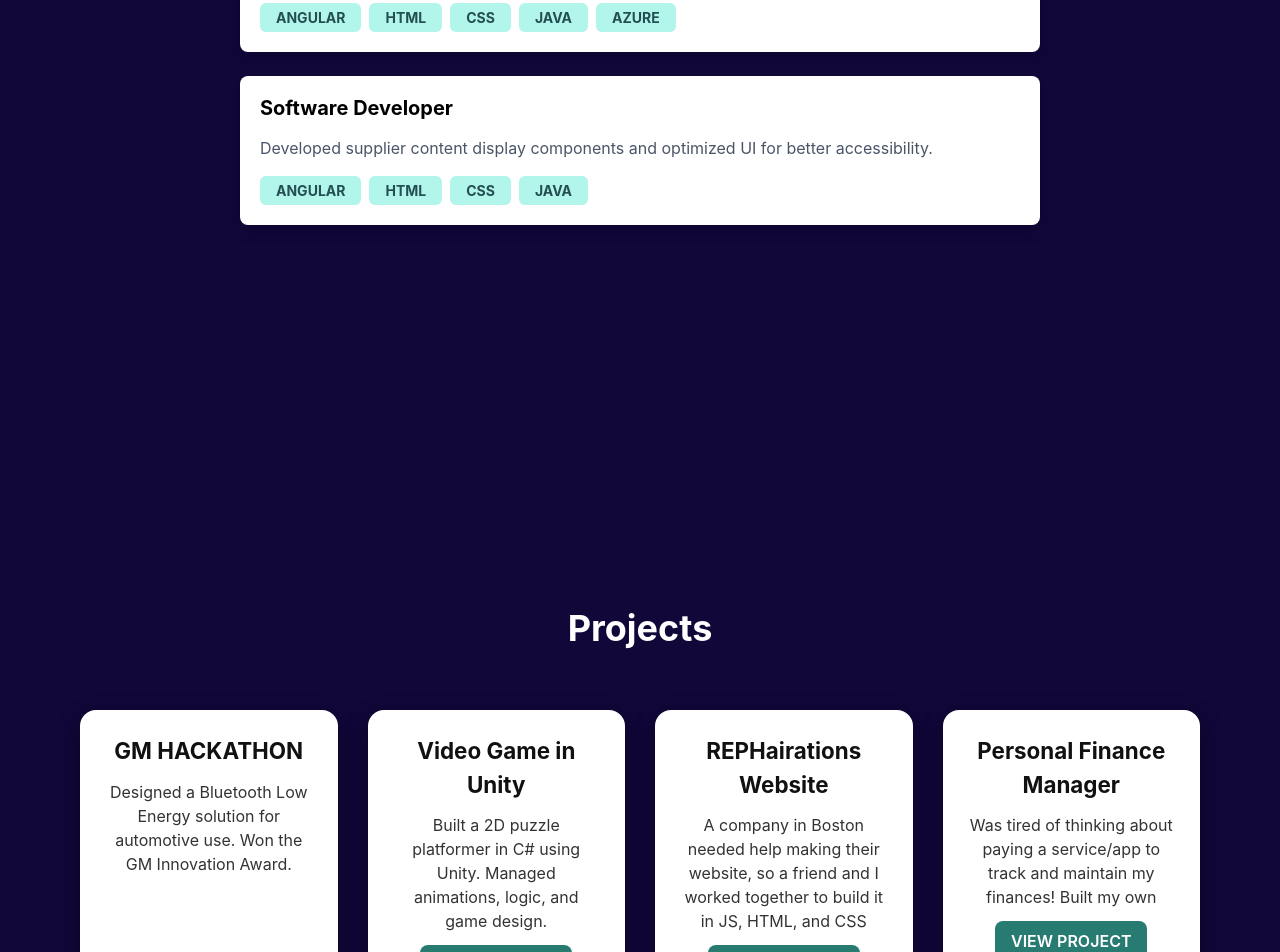
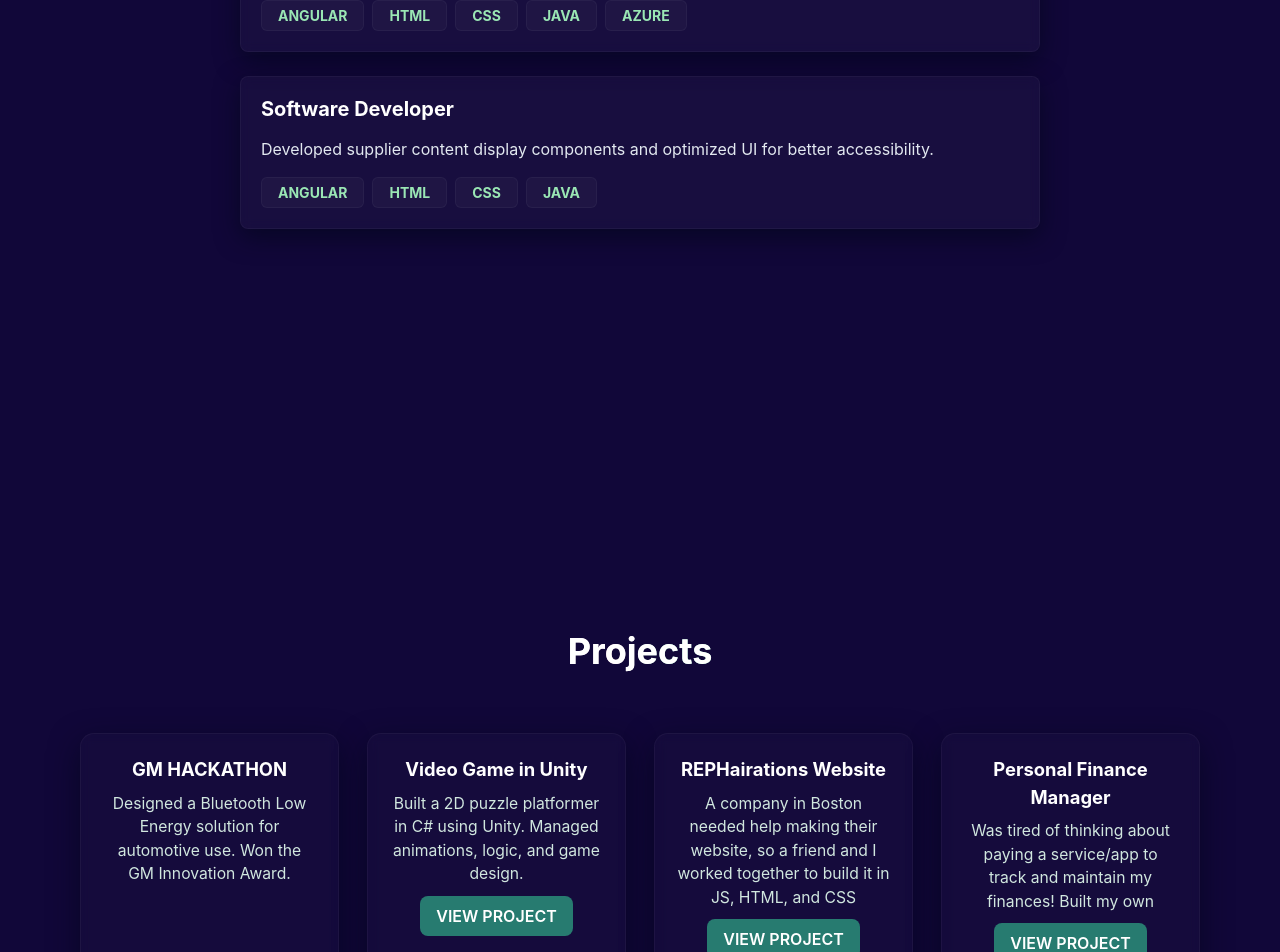
Before and after one commit to ishaniKapoor/portfolio, a React (Create React App) app: page / in a window 1280 px wide. Shown: the part 1186-2138 px from the top of the page. Built offline with nearby package versions, Linux system fonts and the light colour scheme.

Commit message:
changed styling and layout on all sections

```diff
--- a/src/components/CardExperience.js
+++ b/src/components/CardExperience.js
@@ -1,30 +1,43 @@
 import { Heading, VStack, Text, Box, Wrap, WrapItem, Badge } from "@chakra-ui/react";
 import React from "react";
+import "./LandingSection.css";
+import { motion } from "framer-motion";
 
 const CardExperience = ({ title, description, languages }) => {
   return (
+    <motion.div whileHover={{ translateY: -6 }} style={{ width: "100%" }}>
       <VStack
-      bg="white"
+        bg="rgba(255,255,255,0.03)"
         borderRadius="lg"
-      boxShadow="lg"
+        boxShadow="0 8px 24px rgba(2,6,23,0.6)"
         p={5}
         align="start"
         spacing={4}
         width="100%"
+        style={{ backdropFilter: "blur(6px)", border: "1px solid rgba(255,255,255,0.04)" }}
       >
-      <Heading color="black" size="md">{title}</Heading>
-      <Text color="gray.600">{description}</Text>
+        <Heading color="white" size="md">
+          {title}
+        </Heading>
+        <Text color="gray.200">{description}</Text>
 
         <Wrap>
           {languages.map((language, index) => (
             <WrapItem key={index}>
-            <Badge colorScheme="teal" px={4} py={1} borderRadius="md" fontSize="sm">
+              <Badge
+                px={4}
+                py={1}
+                borderRadius="md"
+                fontSize="sm"
+                style={{ background: "rgba(255,255,255,0.03)", color: "#9AE6B4", border: "1px solid rgba(255,255,255,0.04)" }}
+              >
                 {language}
               </Badge>
             </WrapItem>
           ))}
         </Wrap>
       </VStack>
+    </motion.div>
   );
 };
 
--- a/src/components/ExperienceSection.js
+++ b/src/components/ExperienceSection.js
@@ -2,6 +2,8 @@ import React from "react";
 import FullScreenSection from "./FullScreenSection";
 import { Heading, VStack } from "@chakra-ui/react";
 import CardExperience from "./CardExperience";
+import { motion, useReducedMotion } from "framer-motion";
+import "./LandingSection.css";
 
 const experiences = [
   {
@@ -17,6 +19,8 @@ const experiences = [
 ];
 
 const ExperienceSection = () => {
+  const shouldReduceMotion = useReducedMotion();
+
   return (
     <FullScreenSection
       justifyContent="center"
@@ -29,14 +33,27 @@ const ExperienceSection = () => {
       px={{ base: 4, md: 8, lg: 16 }}
       p={8}
     >
-      <Heading as="h1" id="experience-section" color="white" mb={6}>
+      <motion.div
+        initial={shouldReduceMotion ? {} : { opacity: 0, y: -8 }}
+        animate={shouldReduceMotion ? {} : { opacity: 1, y: 0 }}
+        transition={{ duration: 0.8 }}
+      >
+        <Heading as="h1" id="experience-section" color="white" mb={6} className="name-gradient">
           Experience
         </Heading>
+      </motion.div>
+
+      <motion.div
+        initial={shouldReduceMotion ? {} : { opacity: 0, y: 12 }}
+        animate={shouldReduceMotion ? {} : { opacity: 1, y: 0 }}
+        transition={{ duration: 0.9, delay: 0.12 }}
+      >
         <VStack spacing={6} width="100%" maxW="800px">
           {experiences.map((experience) => (
             <CardExperience key={experience.title} {...experience} />
           ))}
         </VStack>
+      </motion.div>
     </FullScreenSection>
   );
 };
--- a/src/components/ProjectsSection.css
+++ b/src/components/ProjectsSection.css
@@ -1,40 +1,43 @@
 .gallery-grid {
   display: grid;
-    grid-template-columns: repeat(auto-fit, minmax(250px, 1fr));
-    gap: 30px;
+  grid-template-columns: repeat(auto-fit, minmax(240px, 1fr));
+  gap: 28px;
   width: 100%;
   padding: 20px 0;
 }
 
 .gallery-card {
-    background: white;
-    border-radius: 16px;
-    box-shadow: 0 8px 24px rgba(0, 0, 0, 0.3);
-    transition: transform 0.3s ease, box-shadow 0.3s ease;
+  background: rgba(255,255,255,0.02);
+  color: #e6eef3;
+  border-radius: 14px;
+  box-shadow: 0 10px 30px rgba(2,6,23,0.6);
+  transition: transform 0.28s ease, box-shadow 0.28s ease;
   display: flex;
   flex-direction: column;
   justify-content: space-between;
-    padding: 24px;
+  padding: 22px;
   height: 100%;
+  border: 1px solid rgba(255,255,255,0.04);
+  backdrop-filter: blur(6px);
 }
 
 .gallery-card:hover {
-    transform: scale(1.02);
-    box-shadow: 0 12px 32px rgba(0, 0, 0, 0.4);
+  transform: translateY(-6px) scale(1.01);
+  box-shadow: 0 18px 48px rgba(2,6,23,0.7);
 }
 
 .gallery-card .card-title {
-    font-size: 1.4em;
-    font-weight: bold;
-    margin-bottom: 12px;
-    color: #111;
+  font-size: 1.15em;
+  font-weight: 700;
+  margin-bottom: 8px;
+  color: white;
 }
 
 .gallery-card .card-text {
   flex-grow: 1;
-    font-size: 1em;
-    color: #333;
-    margin-bottom: 20px;
+  font-size: 0.98em;
+  color: #d1e7df;
+  margin-bottom: 18px;
 }
 
 .gallery-card .btn-primary {
@@ -51,3 +54,8 @@
 .gallery-card .btn-primary:hover {
   background: linear-gradient(135deg, rgb(50, 124, 96) 100%, rgb(39, 123, 112) 0%);
 }
+
+/* Make cards consistent with LandingSection spacing on small screens */
+@media (max-width: 480px) {
+  .gallery-card { padding: 18px; }
+}
--- a/src/components/ProjectsSection.js
+++ b/src/components/ProjectsSection.js
@@ -4,6 +4,8 @@ import { Heading, Container, Box } from "@chakra-ui/react";
 import Card from "react-bootstrap/Card";
 import Button from "react-bootstrap/Button";
 import "./ProjectsSection.css";
+import { motion, useReducedMotion } from "framer-motion";
+import "./LandingSection.css";
 
 const ProjectsSection = () => {
   const projects = [
@@ -28,6 +30,8 @@ const ProjectsSection = () => {
     }
   ];
 
+  const shouldReduceMotion = useReducedMotion();
+
   return (
     <FullScreenSection
       justifyContent="center"
@@ -42,15 +46,26 @@ const ProjectsSection = () => {
       id="projects-section"
     >
       <Container maxW="container.xl" centerContent>
-        <Heading as="h1" color="white" mb={10}>
+        <motion.div
+          initial={shouldReduceMotion ? {} : { opacity: 0, y: -8 }}
+          animate={shouldReduceMotion ? {} : { opacity: 1, y: 0 }}
+          transition={{ duration: 0.85 }}
+        >
+          <Heading as="h1" color="white" mb={10} className="name-gradient">
             Projects
           </Heading>
+        </motion.div>
+
         <Box className="gallery-grid">
           {projects.map((project, i) => (
-            <Card
+            <motion.div
               key={i}
-              className={`gallery-card`}
+              whileHover={shouldReduceMotion ? {} : { scale: 1.02, y: -6 }}
+              initial={shouldReduceMotion ? {} : { opacity: 0, y: 12 }}
+              animate={shouldReduceMotion ? {} : { opacity: 1, y: 0 }}
+              transition={{ duration: 0.6, delay: i * 0.08 }}
             >
+              <Card className={`gallery-card`}>
                 <Card.Body>
                   <Card.Title>{project.title}</Card.Title>
                   <Card.Text>{project.body}</Card.Text>
@@ -66,6 +81,7 @@ const ProjectsSection = () => {
                   )}
                 </Card.Body>
               </Card>
+            </motion.div>
           ))}
         </Box>
       </Container>
```
Lines whose indentation alone changed are shown as unchanged.
